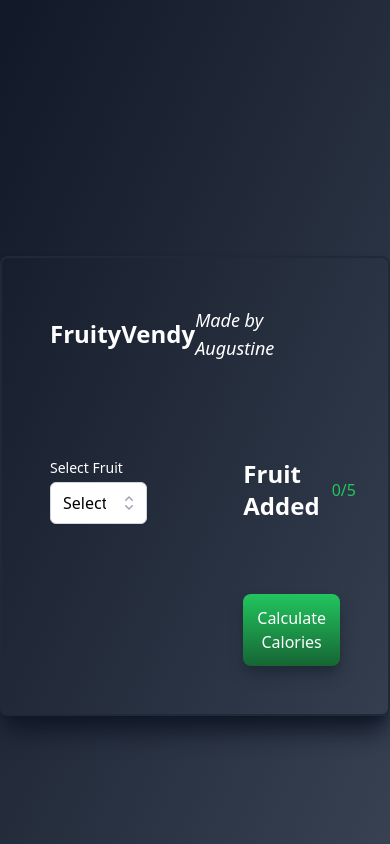
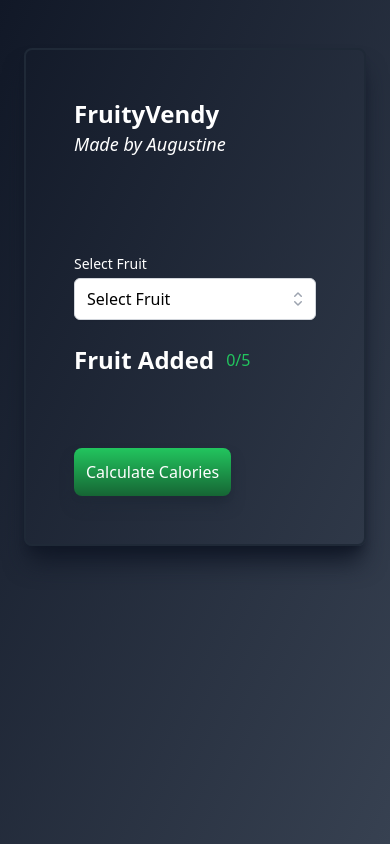
Before and after one commit to annonymousauthority/fruityvendyapp, a Nuxt app: page / in a window 390 px wide. Built offline with nearby package versions, Linux system fonts and the light colour scheme.

Commit message:
Update responsiveness on Mobile

```diff
--- a/app.vue
+++ b/app.vue
@@ -1,5 +1,5 @@
 <template>
-  <div class="bg-gradient-to-br from-gray-900 to-gray-700 h-screen pt-64">
+  <div class="bg-gradient-to-br from-gray-900 to-gray-700 h-screen pt-12 lg:pt-64 p-6">
     <TransitionRoot as="template" :show="state.open">
       <Dialog as="div" class="relative z-10" @close="state.open = false">
         <TransitionChild as="template" enter="ease-out duration-300" enter-from="opacity-0" enter-to="opacity-100"
@@ -46,13 +46,13 @@
     </TransitionRoot>
     <div
       class="w-full lg:max-w-5xl lg:h-[650px] mx-auto flex flex-col shadow-xl shadow-gray-900 rounded-lg border-2 border-gray-800">
-      <div class="flex justify-between items-center p-12">
+      <div class="block lg:flex justify-between items-center p-12">
         <h1 class="text-white text-2xl font-bold">FruityVendy</h1>
         <h2 class="text-white text-lg font-extralight italic">Made by Augustine</h2>
       </div>
       <div class="flex flex-col items-start p-12">
-        <div class="flex items-start w-full">
-          <div class="w-1/3">
+        <div class="block lg:flex items-start w-full space-y-6 lg:space-y-0">
+          <div class="w-full lg:w-1/3">
             <Combobox as="div" v-model="state.selectedFruits">
               <ComboboxLabel class="block text-sm font-medium text-white">Select Fruit</ComboboxLabel>
               <div class="relative mt-1">
@@ -90,8 +90,8 @@
               </div>
             </Combobox>
           </div>
-          <div class="w-1/3"></div>
-          <div class="text-white w-1/3 flex items-start flex-col text-left space-y-6">
+          <div class="w-full lg:w-1/3"></div>
+          <div class="text-white w-full lg:w-1/3 flex items-start flex-col text-left space-y-6">
             <div class="flex justify-between space-x-3 items-center">
               <h1 class="text-2xl font-bold">Fruit Added</h1>
               <span :class="[maxFruits ? 'text-red-500' : 'text-green-500']">{{ state.fruits.length }}/5</span>
```
